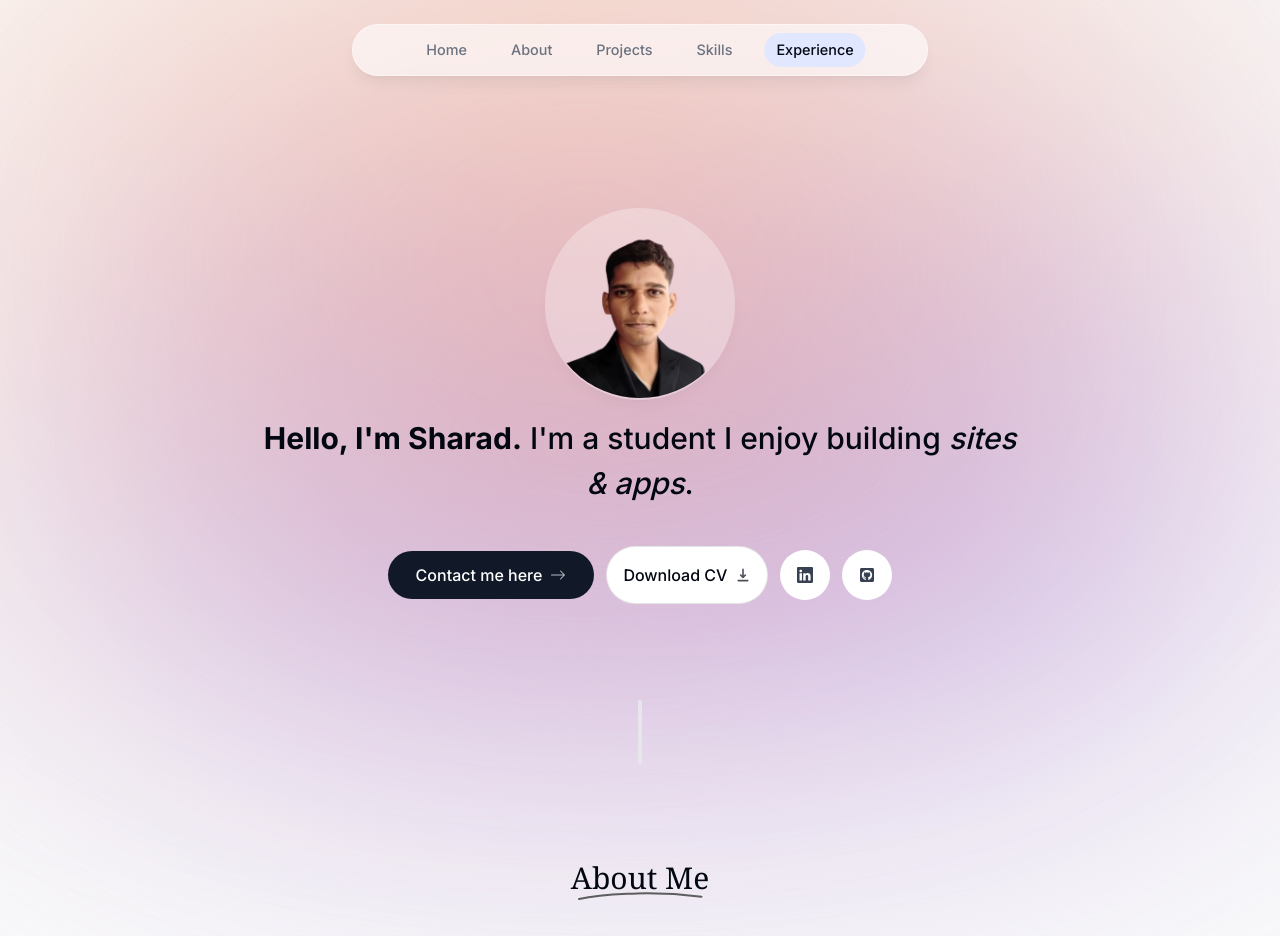
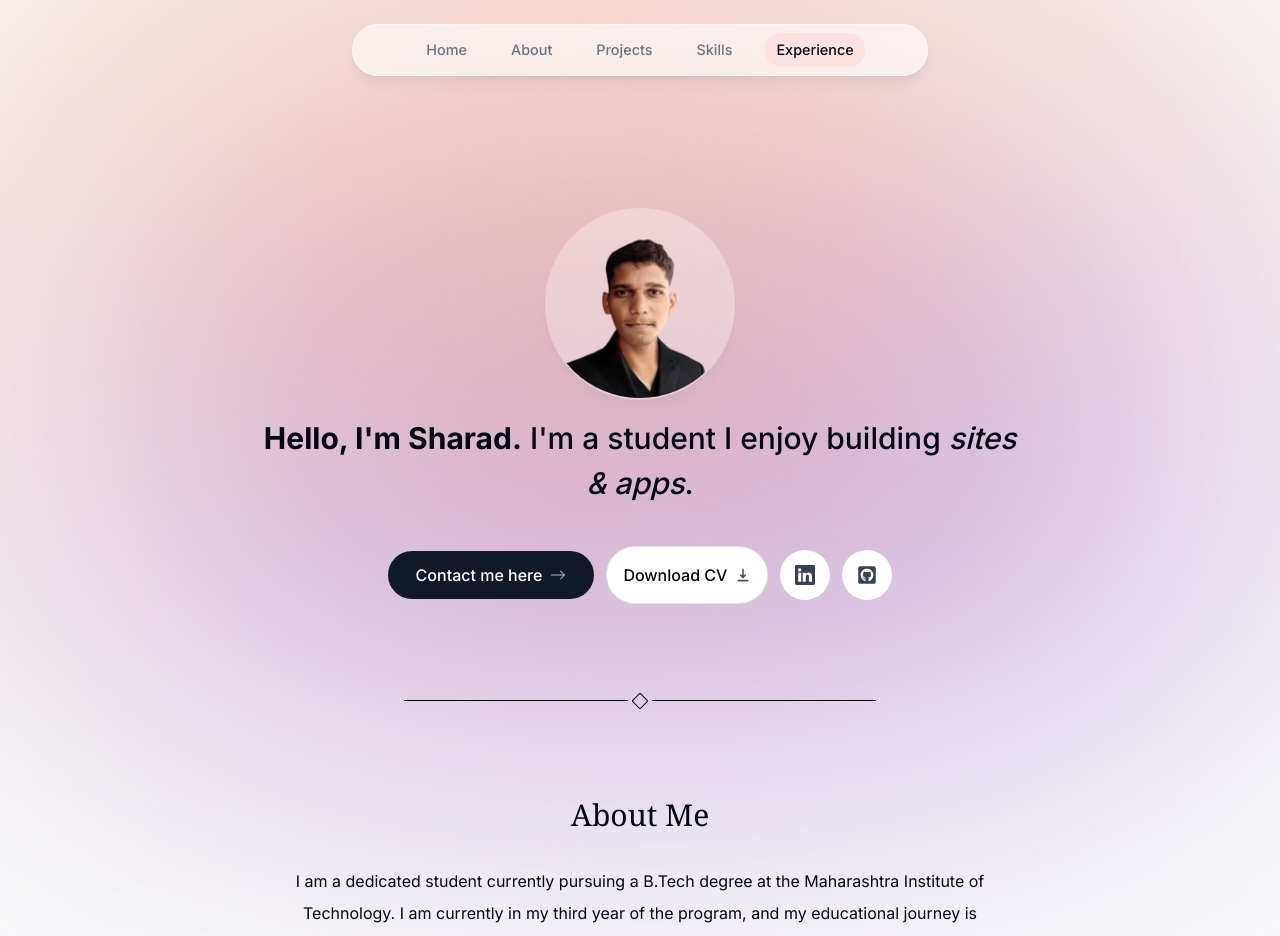
Before and after one commit to code-sharad/portfolio, a Next.js app: page / in a window 1280 px wide. Shown: the top 936 px of the page. Built offline with nearby package versions, Linux system fonts and the light colour scheme.

Commit message:
fix the trigger issue of project button in header

```diff
--- a/app/components/about.tsx
+++ b/app/components/about.tsx
@@ -24,21 +24,7 @@ function About() {
         <span className="flex flex-col font-serif items-center">
           {" "}
           About me{" "}
-          <svg
-            width="125"
-            height="8"
-            viewBox="0 0 125 8"
-            fill="none"
-            xmlns="http://www.w3.org/2000/svg"
-            className="relative bottom-1"
-          >
-            <path
-              d="M1 6.99999C16.687 3.5864 32.9688 2.50884 49.317 1.74115C75.9148 0.492128 96.8903 1.39152 123.5 4.74113"
-              stroke="#5D5D5D"
-              strokeWidth="2"
-              strokeLinecap="round"
-            />
-          </svg>
+
         </span>
       </SectionHeading>
       <p className="mb-3">
--- a/app/components/header.tsx
+++ b/app/components/header.tsx
@@ -5,16 +5,18 @@ import { links } from "@/lib/data";
 import Link from "next/link";
 import clsx from "clsx";
 import { useActiveSectionContext } from "@/context/active-session-context";
-import { time } from "console";
 import { useState } from "react";
 
 function Header() {
   const { activeSection, setActiveSection, setTimeOfLastClick } =
     useActiveSectionContext();
-    const [hideSign, setHideSign] = useState(false);
-    setTimeout(() => {
-      setHideSign(true);
-    },2400)
+  const [hideSign, setHideSign] = useState(false);
+
+
+  setTimeout(() => {
+    setHideSign(true);
+  }, 2400)
+
   return (
     <>
       {hideSign ? (
@@ -37,6 +39,7 @@ function Header() {
                 >
                   <Link
                     onClick={() => {
+                      console.log("Clicked on:", link.name);
                       setActiveSection(link.name);
                       setTimeOfLastClick(Date.now());
                     }}
@@ -52,7 +55,7 @@ function Header() {
                     {link.name}
                     {link.name === activeSection && (
                       <motion.span
-                        className="dark:bg-gray-800  bg-indigo-100 rounded-full absolute inset-0 -z-10"
+                        className="dark:bg-gray-800  bg-red-100 rounded-full absolute inset-0 -z-10"
                         layoutId="activeSection"
                         transition={{
                           type: "spring",
--- a/app/components/intro.tsx
+++ b/app/components/intro.tsx
@@ -102,16 +102,16 @@ function Intro() {
         <a
           href="https://www.linkedin.com/in/sharad-bhadait-378753251/"
           target="_blank"
-          className="dark:bg-white/20 border-white/60 bg-white hover:text-gray-950 text-gray-700 flex gap-2 justify-center items-center p-4 rounded-full outline-none focus:scale-110 hover:scale-110  active:scale-105 transition borderBlack"
+          className="dark:bg-white/20  border-white/60 bg-white hover:text-gray-950 text-gray-700 flex gap-2 justify-center items-center p-4 rounded-full outline-none focus:scale-110 hover:scale-110  active:scale-105 transition borderBlack"
         >
-          <BsLinkedin />
+          <BsLinkedin className="scale-125" />
         </a>
         <a
           href="https://github.com/code-sharad"
           target="_blank"
           className="dark:bg-white/20 border-white/60 bg-white  hover:text-gray-950 text-gray-700 flex gap-2 justify-center items-center p-4 rounded-full outline-none focus:scale-[1.15] hover:scale-[1.15] active:scale-105 transition borderBlack"
         >
-          <FaGithubSquare />
+          <FaGithubSquare className="scale-125" />
         </a>
       </motion.div>
     </section>
--- a/app/components/projects.tsx
+++ b/app/components/projects.tsx
@@ -8,9 +8,9 @@ import Project from "./project";
 import useSectionInView from "@/lib/hooks";
 function Projects() {
 
-  const {ref} = useSectionInView('Projects',0.5);
+  const { ref } = useSectionInView('Projects', 0.1);  // Changed threshold from 0.5 to 0.1
   return (
-    <section ref={ref} id="projects" className="scroll-mt-28">
+    <section ref={ref} id="projects" className="scroll-mt-28 mb-28">
       <SectionHeading>My Project</SectionHeading>
       <div>
         {projectsData.map((project, index) => (
--- a/app/components/section-divider.tsx
+++ b/app/components/section-divider.tsx
@@ -1,16 +1,21 @@
 'use client'
 import React from 'react'
 import { motion } from 'framer-motion'
+import { BsDiamond } from 'react-icons/bs'
 
 function SectionDivider() {
   return (
-    <motion.div className='bg-gray-200 my-24 h-16 w-1 rounded-full hidden sm:block'
-    initial={{opacity:0,y:100}}
-    animate={{opacity:1,y:0}}
-    transition={{
-        delay:0.125
-    }}
+    <motion.div
+      className='flex gap-1 items-center'
+      initial={{ opacity: 0, y: 100 }}
+      animate={{ opacity: 1, y: 0 }}
+      transition={{
+        delay: 0.125
+      }}
     >
+      <div className='bg-black my-24 h-[1px] w-56 rounded-full hidden sm:block' />
+      <BsDiamond />
+      <div className='bg-black my-24 h-[1px] w-56 rounded-full hidden sm:block' />
 
 
     </motion.div>
```
Also changed, not shown: lib/hooks.ts (+6 -5 lines), 1 other file (tests, documents, lock files or other folders).
